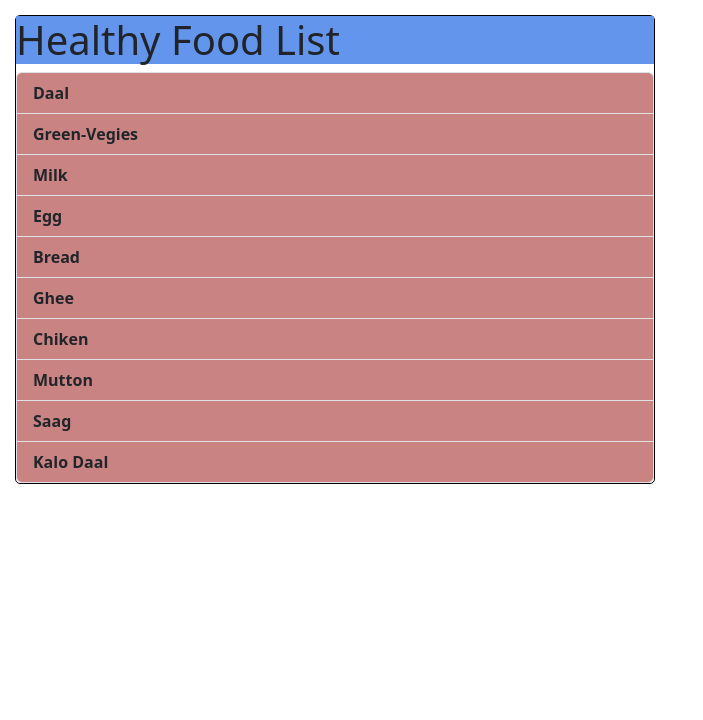
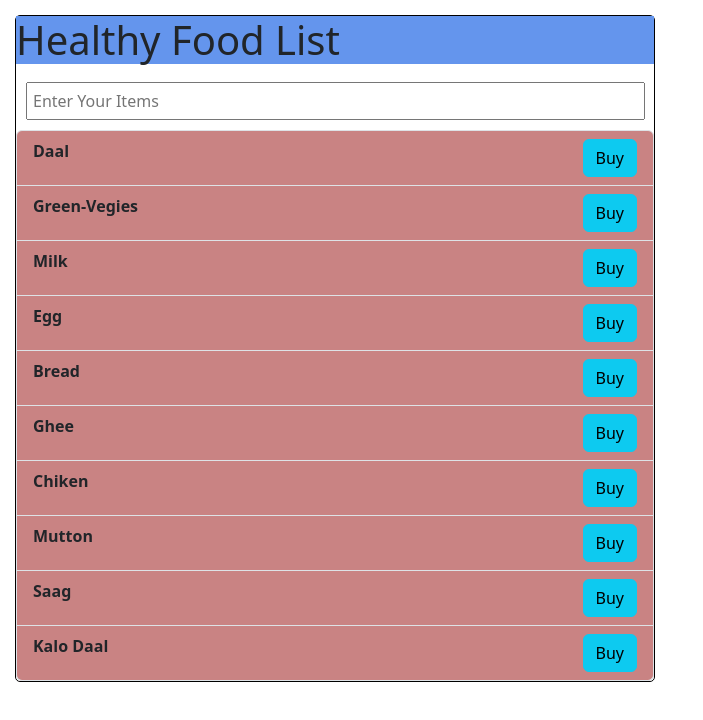
Before and after one commit to jenishkatuwal11/React_Fullcourse, a React (Vite) app in the folder Fragments/learning-fragment/: page / in a window 1280 px wide. Shown: the top 720 px of the page, without its empty margins (0-703 px from the left). Built offline with nearby package versions, Linux system fonts and the light colour scheme.

Commit message:
handle on change

```diff
--- a/Fragments/learning-fragment/src/App.jsx
+++ b/Fragments/learning-fragment/src/App.jsx
@@ -3,6 +3,7 @@ import "bootstrap/dist/css/bootstrap.min.css";
 import FoodItems from "./components/FoodItems";
 import Errormessage from "./components/Errormessage";
 import Container from "./components/Container";
+import FoodInput from "./components/FoodInput";
 function App() {
   let foodItems = [
     "Daal",
@@ -19,6 +20,7 @@ function App() {
   return (
     <Container>
       <h1 style={{ background: "cornflowerblue" }}>Healthy Food List</h1>
+      <FoodInput />
       <Errormessage food={foodItems} />
       <FoodItems food={foodItems} />
     </Container>
--- /dev/null
+++ b/Fragments/learning-fragment/src/components/FoodInput.jsx
@@ -0,0 +1,18 @@
+import styles from "./FoodInput.module.css";
+const FoodInput = () => {
+  const handleOnChange = (event) => {
+    console.log(event.target.value);
+  };
+  return (
+    <div>
+      <input
+        type="text"
+        placeholder="Enter Your Items"
+        className={styles.foodInput}
+        onChange={handleOnChange}
+      />
+    </div>
+  );
+};
+
+export default FoodInput;
--- /dev/null
+++ b/Fragments/learning-fragment/src/components/FoodInput.module.css
@@ -0,0 +1,5 @@
+.foodInput {
+  width: 97%;
+  padding: 5px;
+  margin: 10px;
+}
--- a/Fragments/learning-fragment/src/components/Item.jsx
+++ b/Fragments/learning-fragment/src/components/Item.jsx
@@ -5,6 +5,12 @@ const Item = ({ foodItem }) => {
   return (
     <li className={`list-group-item ${styles["kg-item"]}`}>
       <span className={styles["kg-span"]}>{foodItem}</span>
+      <button
+        className={`${styles.button} btn btn-info`}
+        onClick={() => console.log(`${foodItem} is buyed`)}
+      >
+        Buy
+      </button>
     </li>
   );
 };
--- a/Fragments/learning-fragment/src/components/Item.module.css
+++ b/Fragments/learning-fragment/src/components/Item.module.css
@@ -5,3 +5,7 @@
 .kg-span {
   font-weight: 700;
 }
+
+.button {
+  float: right;
+}
```
